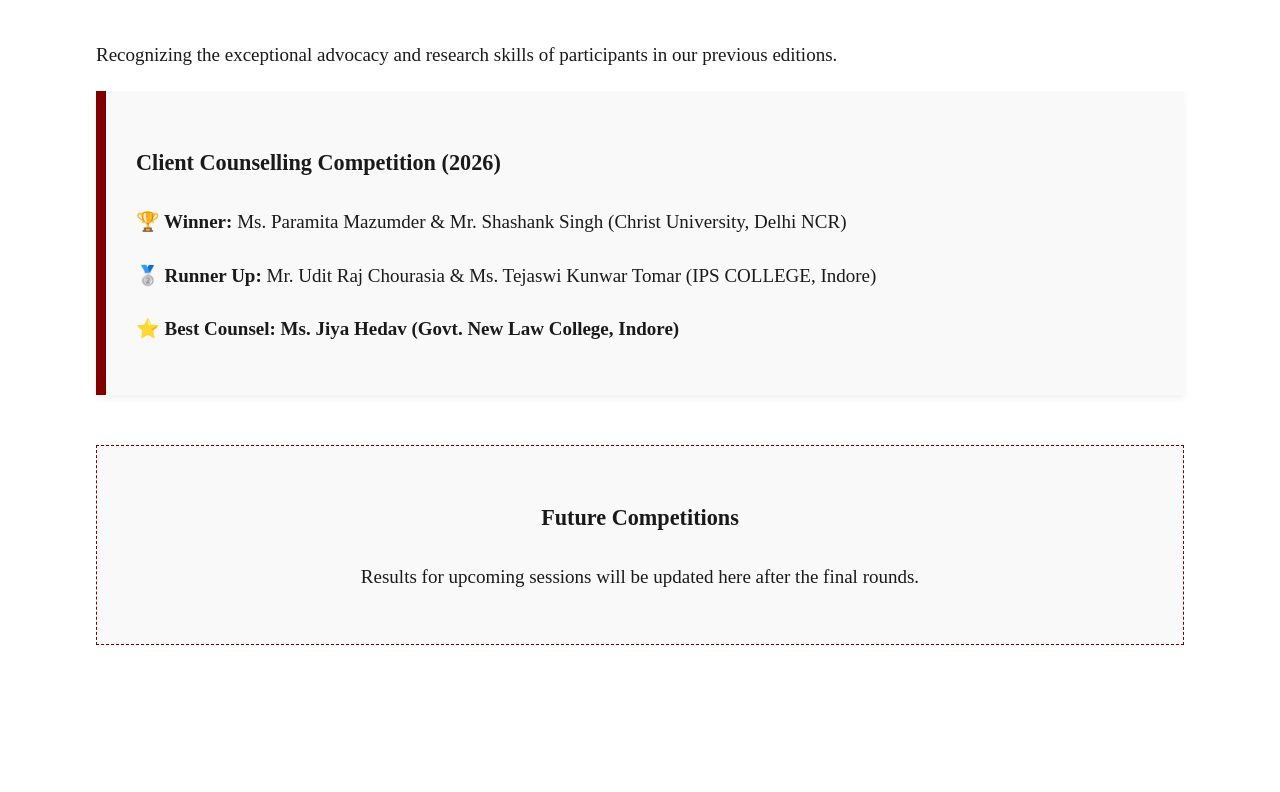
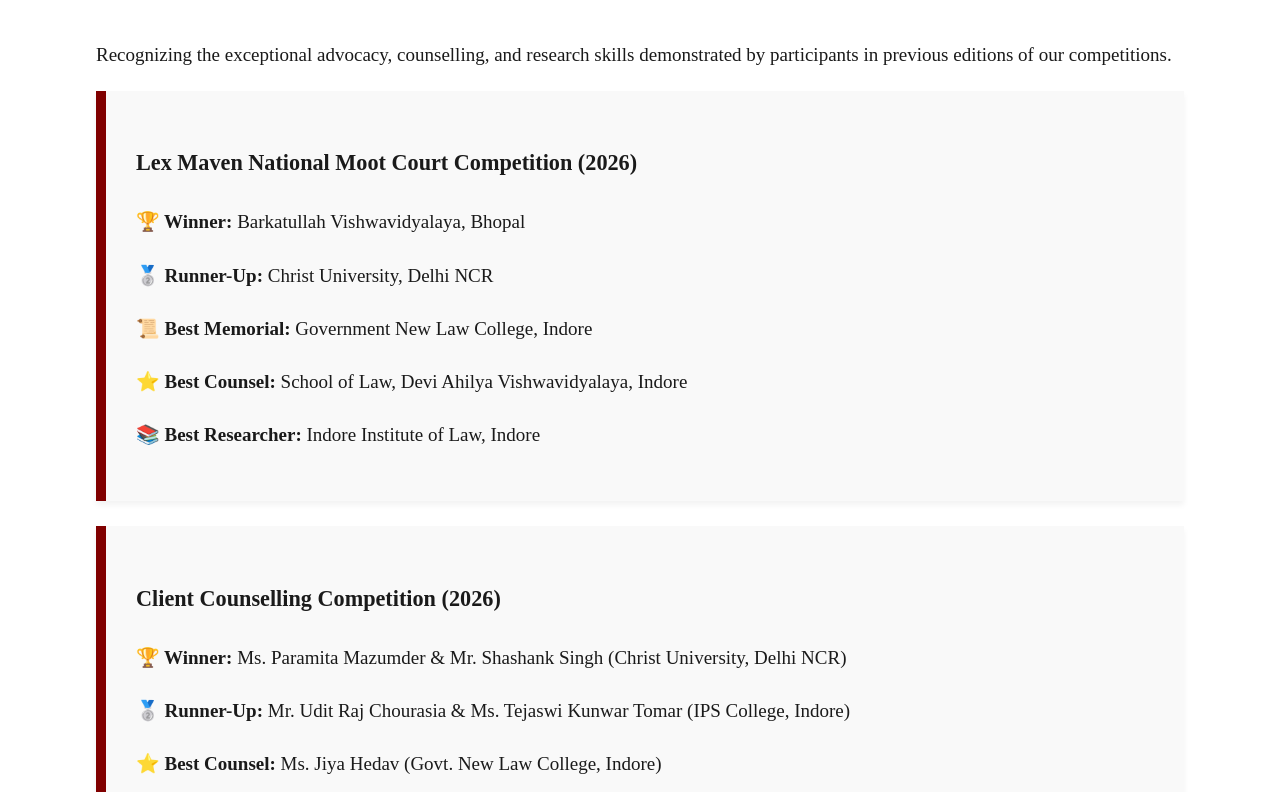
Before and after one commit to atityam/veritas-moot-society, a React (Create React App) app: page /winners in a window 1280 px wide. Shown: the part 648-1440 px from the top of the page. Built offline with nearby package versions, Linux system fonts and the light colour scheme.

Commit message:
Updated winners page

```diff
--- a/src/pages/Winners.js
+++ b/src/pages/Winners.js
@@ -8,11 +8,24 @@
   const pastWinners = [
     {
       year: "2026",
+      event: "Lex Maven National Moot Court Competition",
+      winner: "Barkatullah Vishwavidyalaya, Bhopal",
+      runnerUp: "Christ University, Delhi NCR",
+      specialAward: "Government New Law College, Indore",
+      bestCounsel: "School of Law, Devi Ahilya Vishwavidyalaya, Indore",
+      bestResearcher: "Indore Institute of Law, Indore",
+      link: "#"
+    },
+    {
+      year: "2026",
       event: "Client Counselling Competition",
-      winner: "Ms. Paramita Mazumder & Mr. Shashank Singh (Christ University, Delhi NCR)",
-      runnerUp: "Mr. Udit Raj Chourasia & Ms. Tejaswi Kunwar Tomar (IPS COLLEGE, Indore)",
-      specialAward: "Best Counsel: Ms. Jiya Hedav (Govt. New Law College, Indore)",
-      link: "#" // You can replace this with a PDF link later
+      winner:
+        "Ms. Paramita Mazumder & Mr. Shashank Singh (Christ University, Delhi NCR)",
+      runnerUp:
+        "Mr. Udit Raj Chourasia & Ms. Tejaswi Kunwar Tomar (IPS College, Indore)",
+      specialAward:
+        "Ms. Jiya Hedav (Govt. New Law College, Indore)",
+      link: "#"
     }
   ];
 
@@ -25,31 +38,100 @@
 
       <div className="container">
         <h2 className="section-title">Hall of Fame</h2>
-        <p className="legal-para">Recognizing the exceptional advocacy and research skills of participants in our previous editions.</p>
+
+        <p className="legal-para">
+          Recognizing the exceptional advocacy, counselling, and research
+          skills demonstrated by participants in previous editions of our
+          competitions.
+        </p>
 
         <div className="winners-list">
-          {pastWinners.map((item, index) => (
-            <div key={index} className="winner-row-item">
-              <div className="winner-info">
-                <h3>{item.event} ({item.year})</h3>
-                <p><strong>🏆 Winner:</strong> {item.winner}</p>
-                <p><strong>🥈 Runner Up:</strong> {item.runnerUp}</p>
-                {item.specialAward && (
-                  <p><strong>⭐ {item.specialAward}</strong></p>
+          {pastWinners.length === 0 ? (
+            <div
+              className="placeholder-card"
+              style={{
+                textAlign: 'center',
+                padding: '30px',
+                background: '#f9f9f9',
+                border: '1px dashed #800000'
+              }}
+            >
+              <h3>No Results Available</h3>
+              <p>Competition results will be published here once announced.</p>
+            </div>
+          ) : (
+            pastWinners.map((item) => (
+              <div
+                key={`${item.event}-${item.year}`}
+                className="winner-row-item"
+              >
+                <div className="winner-info">
+                  <h3>
+                    {item.event} ({item.year})
+                  </h3>
+
+                  <p>
+                    <strong>🏆 Winner:</strong> {item.winner}
+                  </p>
+
+                  <p>
+                    <strong>🥈 Runner-Up:</strong> {item.runnerUp}
+                  </p>
+
+                  {item.event === "Lex Maven National Moot Court Competition" && (
+                    <>
+                      <p>
+                        <strong>📜 Best Memorial:</strong> {item.specialAward}
+                      </p>
+
+                      <p>
+                        <strong>⭐ Best Counsel:</strong> {item.bestCounsel}
+                      </p>
+
+                      <p>
+                        <strong>📚 Best Researcher:</strong> {item.bestResearcher}
+                      </p>
+                    </>
+                  )}
+
+                  {item.event === "Client Counselling Competition" &&
+                    item.specialAward && (
+                      <p>
+                        <strong>⭐ Best Counsel:</strong> {item.specialAward}
+                      </p>
+                    )}
+                </div>
+
+                {item.link && item.link !== '#' && (
+                  <a
+                    href={item.link}
+                    target="_blank"
+                    rel="noreferrer"
+                    className="view-btn"
+                  >
+                    View Result PDF
+                  </a>
                 )}
               </div>
-              {item.link !== "#" && (
-                <a href={item.link} target="_blank" rel="noreferrer" className="view-btn">
-                  View Result PDF
-                </a>
-              )}
-            </div>
-          ))}
+            ))
+          )}
         </div>
 
-        <div className="placeholder-card" style={{ marginTop: '50px', textAlign: 'center', padding: '30px', background: '#f9f9f9', border: '1px dashed #800000' }}>
+        <div
+          className="placeholder-card"
+          style={{
+            marginTop: '50px',
+            textAlign: 'center',
+            padding: '30px',
+            background: '#f9f9f9',
+            border: '1px dashed #800000'
+          }}
+        >
           <h3>Future Competitions</h3>
-          <p>Results for upcoming sessions will be updated here after the final rounds.</p>
+          <p>
+            Results for upcoming sessions will be updated here after the final
+            rounds and official declaration of results.
+          </p>
         </div>
       </div>
     </div>
```
Also changed, not shown: 1 other file (tests, documents, lock files or other folders).
